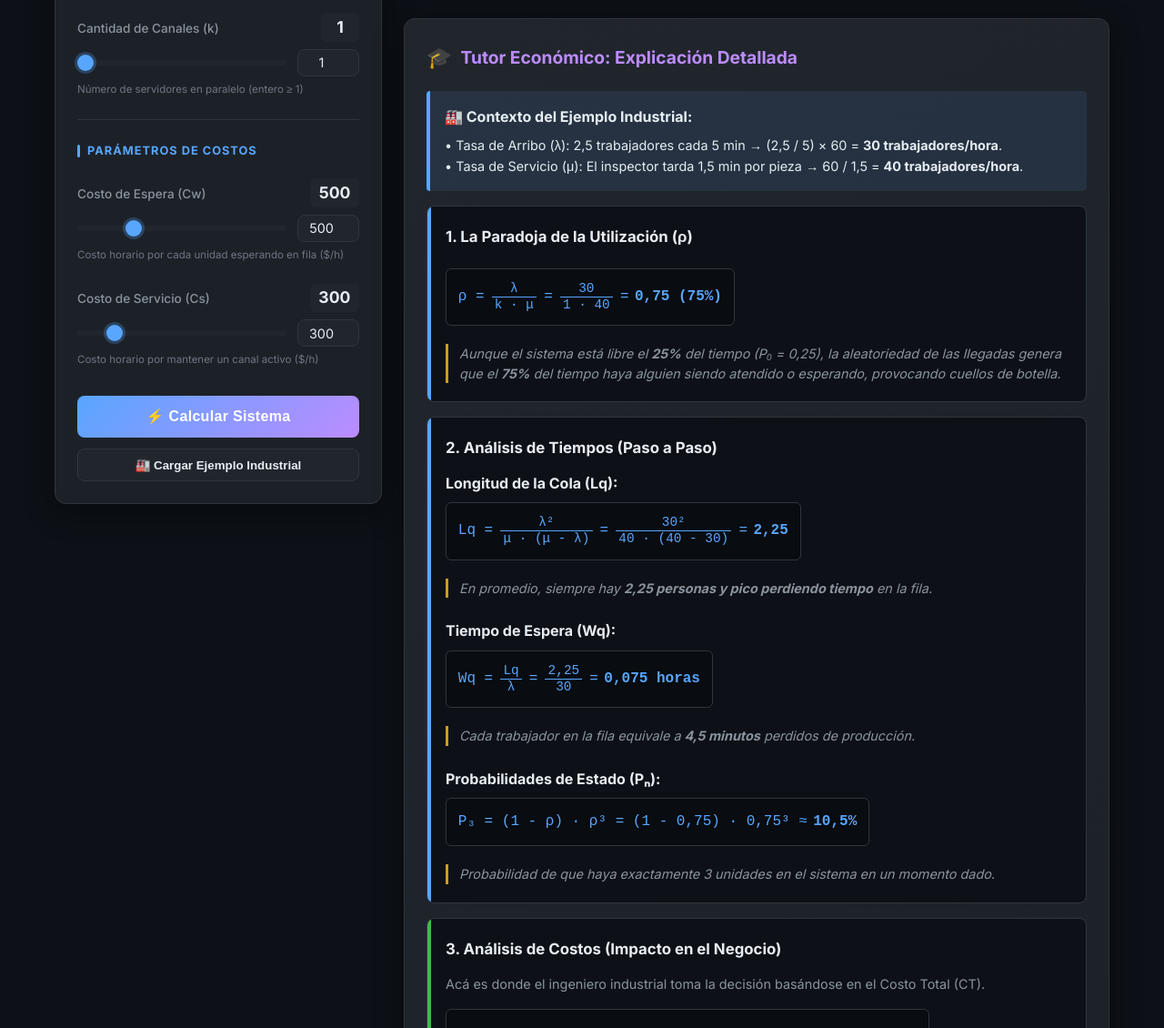
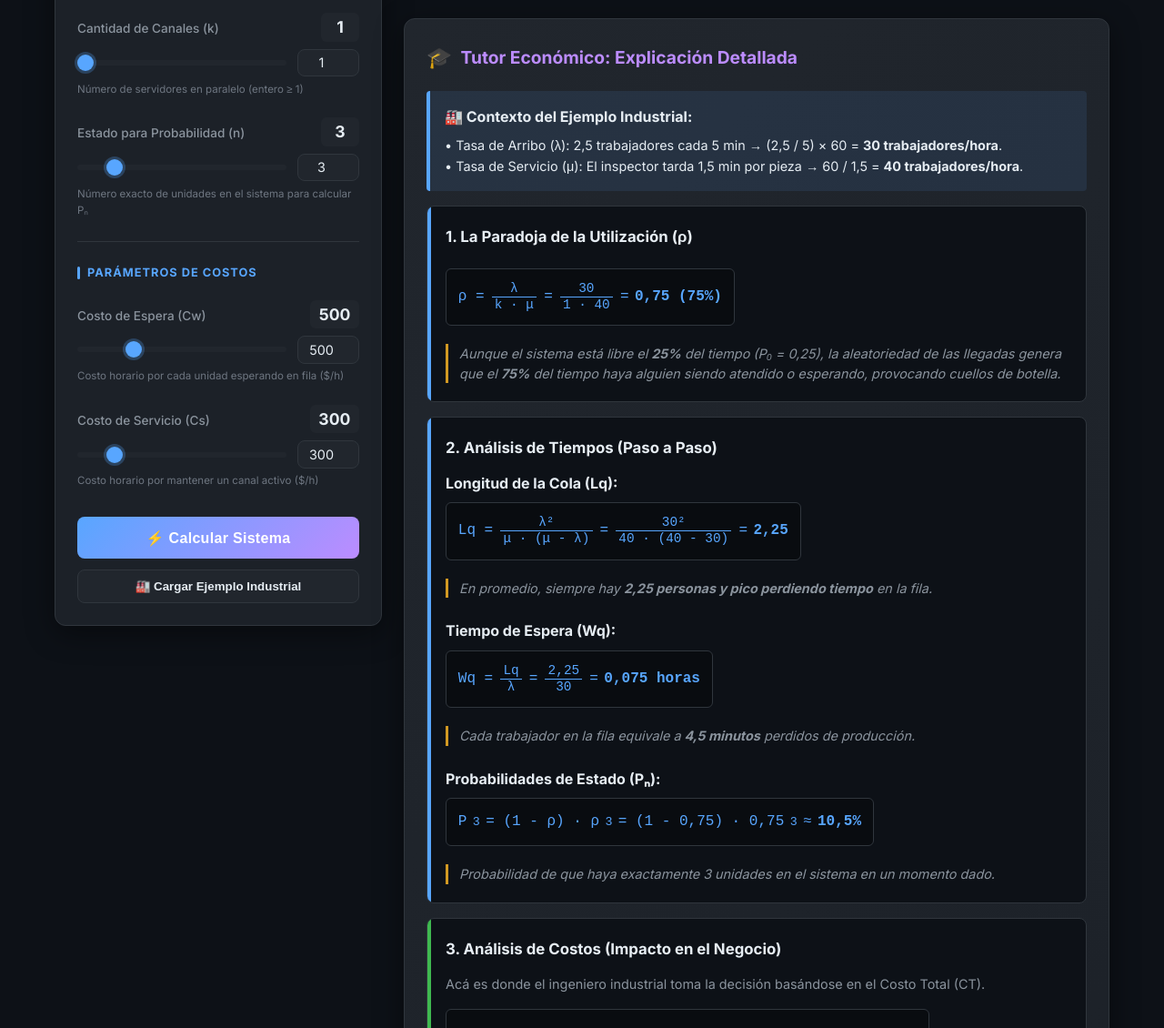
Before and after one commit to uvillalonga/P-gina-Web---Investigaci-n-Operativa, a plain HTML site: page simulador_mmk.html in a window 1280 px wide. Shown: the part 560-1690 px from the top of the page at 91% size. Drawn offline with Linux system fonts and the light colour scheme.

```diff
--- a/simulador_mmk.html
+++ b/simulador_mmk.html
@@ -187,6 +187,15 @@ footer{text-align:center;padding:2rem 1rem;color:var(--text3);font-size:.78rem;b
         <div class="hint">Número de servidores en paralelo (entero ≥ 1)</div>
       </div>
 
+      <div class="input-group">
+        <label>Estado para Probabilidad (n) <span id="lbl-n">3</span></label>
+        <div class="slider-wrap">
+          <input type="range" id="sl-n" min="0" max="20" step="1" value="3" oninput="syncInput('n',this.value)">
+          <input type="number" id="in-n" min="0" max="50" step="1" value="3" oninput="syncSlider('n',this.value)">
+        </div>
+        <div class="hint">Número exacto de unidades en el sistema para calcular Pₙ</div>
+      </div>
+
       <div style="height:1px; background:var(--border); margin:1.5rem 0;"></div>
 
       <div class="panel-title">Parámetros de Costos</div>
@@ -233,12 +242,12 @@ function fmt(v,d=3){return Number(v).toLocaleString('es-AR',{minimumFractionDigi
 
 // ── sync controls ────────────────────────────────────────────────────────
 function syncInput(id,val){
-  const decimals = (id==='k' || id==='cw' || id==='cs') ? 0 : 1;
+  const decimals = (id==='k' || id==='cw' || id==='cs' || id==='n') ? 0 : 1;
   document.getElementById('lbl-'+id).textContent = Number(val).toFixed(decimals);
   document.getElementById('in-'+id).value = val;
 }
 function syncSlider(id,val){
-  const decimals = (id==='k' || id==='cw' || id==='cs') ? 0 : 1;
+  const decimals = (id==='k' || id==='cw' || id==='cs' || id==='n') ? 0 : 1;
   document.getElementById('lbl-'+id).textContent = Number(val).toFixed(decimals);
   document.getElementById('sl-'+id).value = val;
 }
@@ -247,6 +256,7 @@ function loadIndustrialExample() {
   syncInput('lambda', 30); syncSlider('lambda', 30);
   syncInput('mu', 40); syncSlider('mu', 40);
   syncInput('k', 1); syncSlider('k', 1);
+  syncInput('n', 3); syncSlider('n', 3);
   syncInput('cw', 500); syncSlider('cw', 500);
   syncInput('cs', 300); syncSlider('cs', 300);
   calculate();
@@ -293,12 +303,13 @@ function calculate(){
   const lambda = parseFloat(document.getElementById('in-lambda').value);
   const mu     = parseFloat(document.getElementById('in-mu').value);
   const k      = parseInt(document.getElementById('in-k').value);
+  const n      = parseInt(document.getElementById('in-n').value);
   const Cw     = parseFloat(document.getElementById('in-cw').value) || 0;
   const Cs     = parseFloat(document.getElementById('in-cs').value) || 0;
   const area   = document.getElementById('results-area');
 
-  if(isNaN(lambda)||isNaN(mu)||isNaN(k)||lambda<=0||mu<=0||k<1){
-    area.innerHTML=`<div class="alert-unstable fade-in"><div class="icon">⚠️</div><h2>PARÁMETROS INVÁLIDOS</h2><p>Todos los valores deben ser positivos y k ≥ 1.</p></div>`;
+  if(isNaN(lambda)||isNaN(mu)||isNaN(k)||isNaN(n)||lambda<=0||mu<=0||k<1||n<0){
+    area.innerHTML=`<div class="alert-unstable fade-in"><div class="icon">⚠️</div><h2>PARÁMETROS INVÁLIDOS</h2><p>Todos los valores deben ser positivos, k ≥ 1, y n ≥ 0.</p></div>`;
     return;
   }
 
@@ -351,18 +362,19 @@ function calculate(){
     LqCalcStr = `Lq = <div class="frac"><span>aᵏ · λ · μ</span><span>(k - 1)! · (kμ - λ)²</span></div> · P₀ = <strong>${fmt(Lq, 3)}</strong>`;
   }
 
-  let P3;
-  if(3 < k) {
-    P3 = P0 * Math.pow(ratio, 3) / fact(3);
+  let Pn;
+  if(n < k) {
+    Pn = P0 * Math.pow(ratio, n) / fact(n);
   } else {
-    P3 = P0 * Math.pow(ratio, 3) / (fact(k) * Math.pow(k, 3-k));
+    Pn = P0 * Math.pow(ratio, n) / (fact(k) * Math.pow(k, n-k));
   }
 
-  let P3CalcStr = "";
+  let PnCalcStr = "";
   if (k === 1) {
-    P3CalcStr = `P₃ = (1 - ρ) · ρ³ = (1 - ${fmt(rho,3)}) · ${fmt(rho,3)}³ ≈ <strong>${fmt(P3 * 100, 1)}%</strong>`;
+    PnCalcStr = `P<sub>${n}</sub> = (1 - ρ) · ρ<sup>${n}</sup> = (1 - ${fmt(rho,3)}) · ${fmt(rho,3)}<sup>${n}</sup> ≈ <strong>${fmt(Pn * 100, 1)}%</strong>`;
   } else {
-    P3CalcStr = `P₃ = P₀ · <div class="frac"><span>a³</span><span>${3 < k ? '3!' : 'k! · k³⁻ᵏ'}</span></div> ≈ <strong>${fmt(P3 * 100, 1)}%</strong>`;
+    const denomStr = n < k ? `${n}!` : (n === k ? `${k}!` : `${k}! · ${k}<sup>${n-k}</sup>`);
+    PnCalcStr = `P<sub>${n}</sub> = P₀ · <div class="frac"><span>a<sup>${n}</sup></span><span>${denomStr}</span></div> ≈ <strong>${fmt(Pn * 100, 1)}%</strong>`;
   }
 
   // Render Layout
@@ -439,9 +451,9 @@ function calculate(){
 
       <div>
         <strong>Probabilidades de Estado (Pₙ):</strong><br>
-        <div class="math-inline step-calc">${P3CalcStr}</div>
+        <div class="math-inline step-calc">${PnCalcStr}</div>
         <div class="step-comment">
-          Probabilidad de que haya exactamente 3 unidades en el sistema en un momento dado.
+          Probabilidad de que haya exactamente ${n} unidades en el sistema en un momento dado.
         </div>
       </div>
     </div>
```
